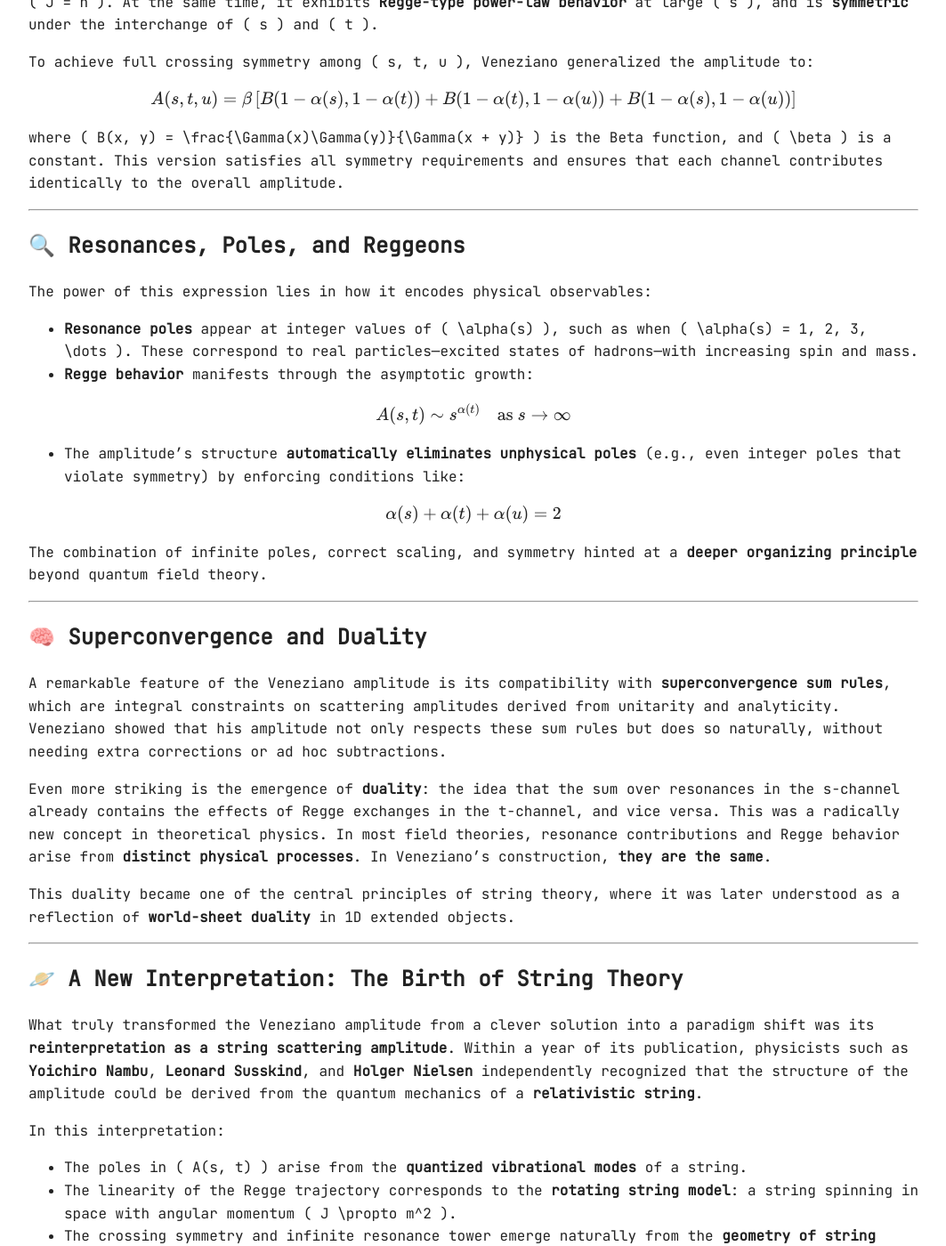
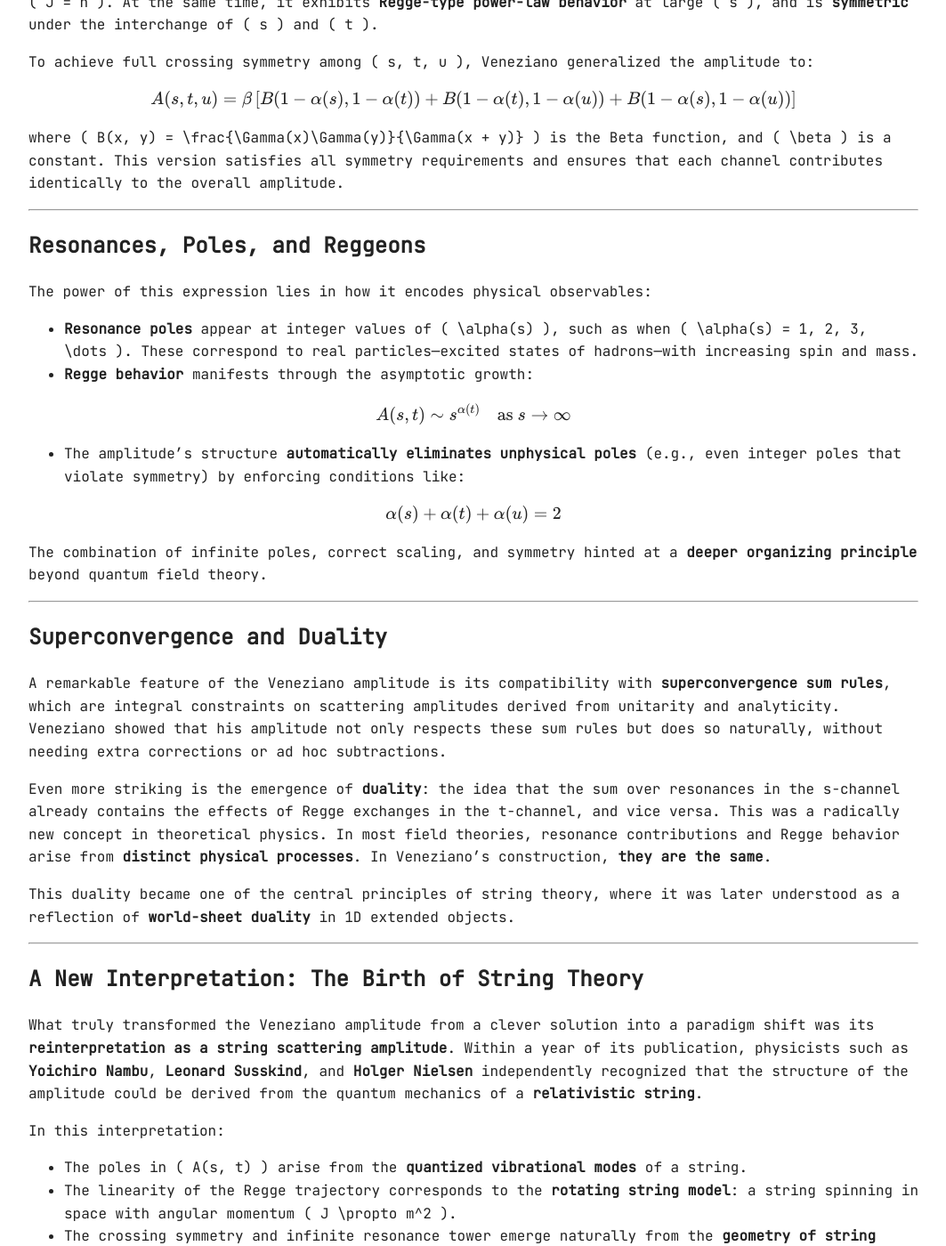
Before and after one commit to Raahul-Thakur/tensorandquarks.github.io, a Jekyll site: the page built from _posts/2025-05-29-crossing-symmetry.md, in a window 1280 px wide and 1400 px high, scrolled down 1469 px. Shown: the whole window at 89% size, without its empty margins (108-1171 px from the left). Built offline with Jekyll 4.4.1, drawn with Linux system fonts in a browser that asks for light colours; some of the changed text lies outside the part shown.

```diff
--- a/_posts/2025-05-29-crossing-symmetry.md
+++ b/_posts/2025-05-29-crossing-symmetry.md
@@ -16,7 +16,7 @@ That equation was the **Veneziano amplitude**, proposed in 1968 by Italian physi
 
 ---
 
-## ⚔️ The Problem: Making Sense of Hadron Scattering
+## The Problem: Making Sense of Hadron Scattering
 
 The primary challenge in high-energy hadron physics was to construct an amplitude that satisfied the following conditions:
 
@@ -36,7 +36,7 @@ No function known at the time satisfied all three properties—until Veneziano
 
 ---
 
-## ✨ The Breakthrough: The Veneziano Amplitude
+## The Breakthrough: The Veneziano Amplitude
 
 Inspired by mathematical consistency rather than direct field-theoretic arguments, Veneziano proposed an elegant solution using the **Euler Beta function**:
 
@@ -62,7 +62,7 @@ where \( B(x, y) = \frac{\Gamma(x)\Gamma(y)}{\Gamma(x + y)} \) is the Beta funct
 
 ---
 
-## 🔍 Resonances, Poles, and Reggeons
+## Resonances, Poles, and Reggeons
 
 The power of this expression lies in how it encodes physical observables:
 
@@ -87,7 +87,7 @@ The combination of infinite poles, correct scaling, and symmetry hinted at a **d
 
 ---
 
-## 🧠 Superconvergence and Duality
+## Superconvergence and Duality
 
 A remarkable feature of the Veneziano amplitude is its compatibility with **superconvergence sum rules**, which are integral constraints on scattering amplitudes derived from unitarity and analyticity. Veneziano showed that his amplitude not only respects these sum rules but does so naturally, without needing extra corrections or ad hoc subtractions.
 
@@ -97,7 +97,7 @@ This duality became one of the central principles of string theory, where it was
 
 ---
 
-## 🪐 A New Interpretation: The Birth of String Theory
+## A New Interpretation: The Birth of String Theory
 
 What truly transformed the Veneziano amplitude from a clever solution into a paradigm shift was its **reinterpretation as a string scattering amplitude**. Within a year of its publication, physicists such as **Yoichiro Nambu**, **Leonard Susskind**, and **Holger Nielsen** independently recognized that the structure of the amplitude could be derived from the quantum mechanics of a **relativistic string**.
 
@@ -111,7 +111,7 @@ Thus, the Veneziano amplitude became the **tree-level 4-point function** in **bo
 
 ---
 
-## 📊 Predictions and Physical Insights
+## Predictions and Physical Insights
 
 Beyond its conceptual depth, the Veneziano amplitude made **specific predictions**. For example, it provided mass estimates for certain hadrons and implied the existence of higher-spin particles organized in Regge trajectories.
 
@@ -129,7 +129,7 @@ Moreover, it hinted at the possibility of a **bootstrap** description of the str
 
 ---
 
-## 🏛 A Foundational Legacy
+## A Foundational Legacy
 
 The Veneziano amplitude is widely regarded as **the origin of string theory**. While initially proposed as a model of hadron scattering, it soon evolved into something far deeper: a candidate for a **unified theory of all interactions**, including gravity. Its structure anticipated many ideas that later became central in modern physics:
 
@@ -142,7 +142,7 @@ Even today, the amplitude continues to inspire research in quantum gravity, ampl
 
 ---
 
-## ✍️ Final Thoughts
+## Final Thoughts
 
 The Veneziano amplitude is more than just an elegant formula. It is a landmark in physics history—a solution that emerged not from physical models, but from a search for mathematical beauty. And in doing so, it reshaped our understanding of what particles could be.
 
@@ -152,7 +152,7 @@ With this single equation, Veneziano showed that a scattering amplitude could en
 
 ---
 
-## 📚 References
+## References
 
 - Gabriele Veneziano, *Construction of a Crossing-Symmetric, Regge-Behaved Amplitude for Linearly Rising Trajectories*, Nuovo Cimento A, Vol. 57, 1968.
   [Full PDF here](https://www.ift.uam-csic.es/sites/default/files/Veneziano.pdf)
```
